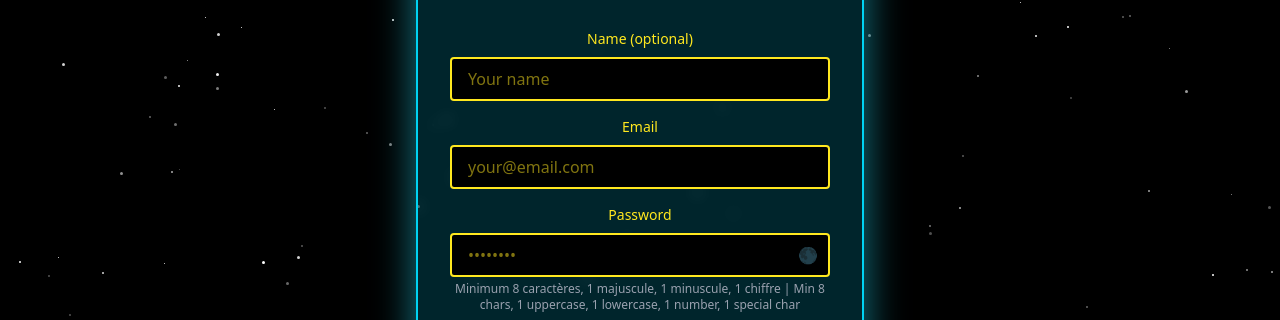
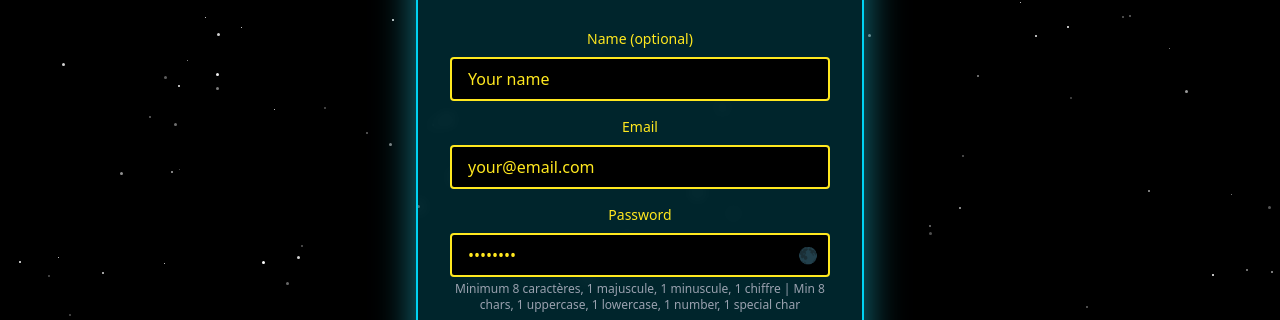
Before and after one commit to laurent-Valq/starwars-motivator, a Next.js app: page /register in a window 1280 px wide. Shown: the part 361-681 px from the top of the page. Built offline with nearby package versions, Linux system fonts and the light colour scheme; no server answers.

Commit message:
Fix autofill background color on register form

```diff
--- a/src/app/(auth)/register/page.tsx
+++ b/src/app/(auth)/register/page.tsx
@@ -71,7 +71,10 @@ export default function RegisterPage() {
               id="name"
               type="text"
               value={name}
-              onChange={(e) => setName(e.target.value)}
+              onChange={(e) => setName(e.target.value)}style={{
+                WebkitBoxShadow: '0 0 0 1000px black inset',
+                WebkitTextFillColor: '#FFE81F'
+              }}
               className="w-full px-4 py-2 bg-black text-[#FFE81F] border-2 border-[#FFE81F] rounded focus:outline-none focus:ring-2 focus:ring-[#FFE81F]"
               placeholder="Your name"
             />
@@ -87,6 +90,10 @@ export default function RegisterPage() {
               value={email}
               onChange={(e) => setEmail(e.target.value)}
               required
+              style={{
+                WebkitBoxShadow: '0 0 0 1000px black inset',
+                WebkitTextFillColor: '#FFE81F'
+              }}
               className="w-full px-4 py-2 bg-black text-[#FFE81F] border-2 border-[#FFE81F] rounded focus:outline-none focus:ring-2 focus:ring-[#FFE81F]"
               placeholder="your@email.com"
             />
@@ -103,6 +110,10 @@ export default function RegisterPage() {
                 value={password}
                 onChange={(e) => setPassword(e.target.value)}
                 required
+                style={{
+                  WebkitBoxShadow: '0 0 0 1000px black inset',
+                  WebkitTextFillColor: '#FFE81F'
+                }}
                 className="w-full px-4 py-2 bg-black text-[#FFE81F] border-2 border-[#FFE81F] rounded focus:outline-none focus:ring-2 focus:ring-[#FFE81F]"
                 placeholder="••••••••"
               />
```
